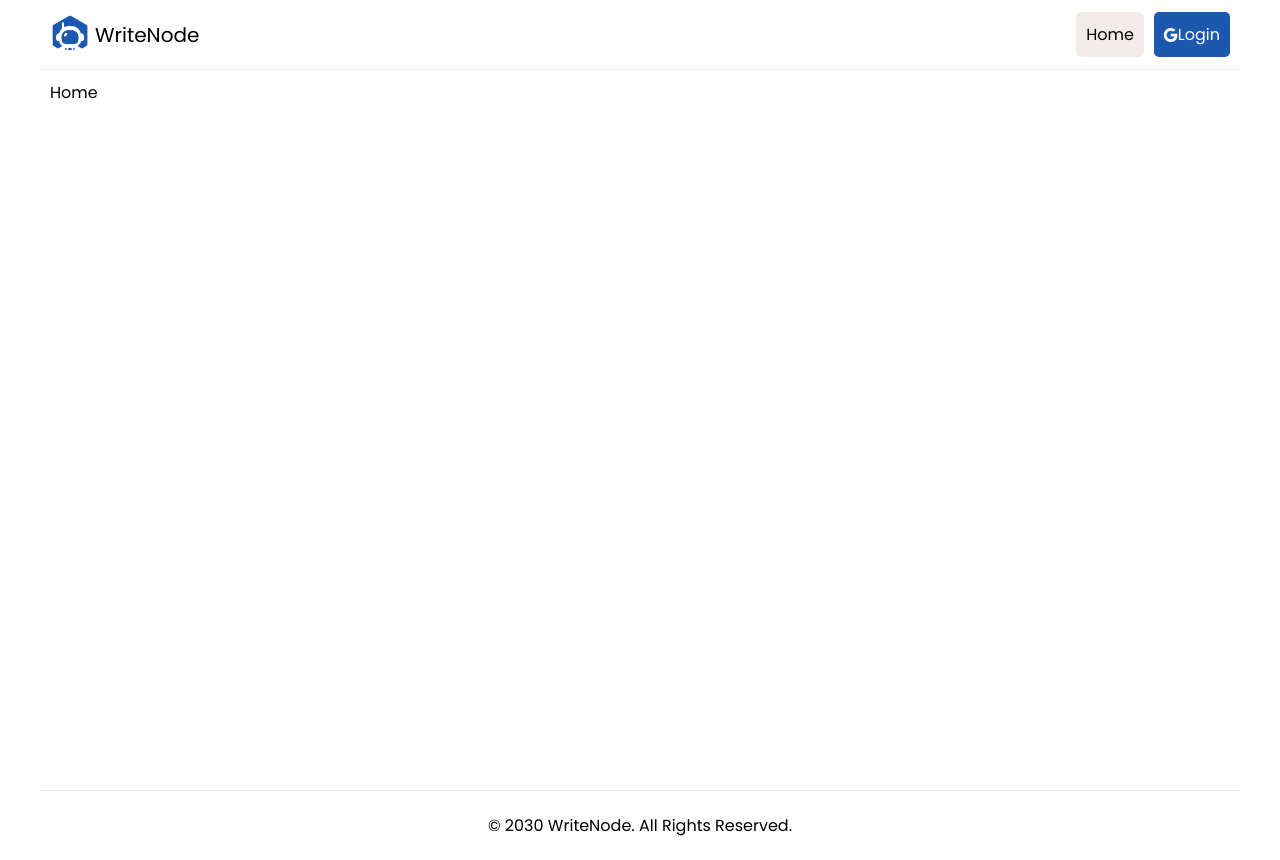
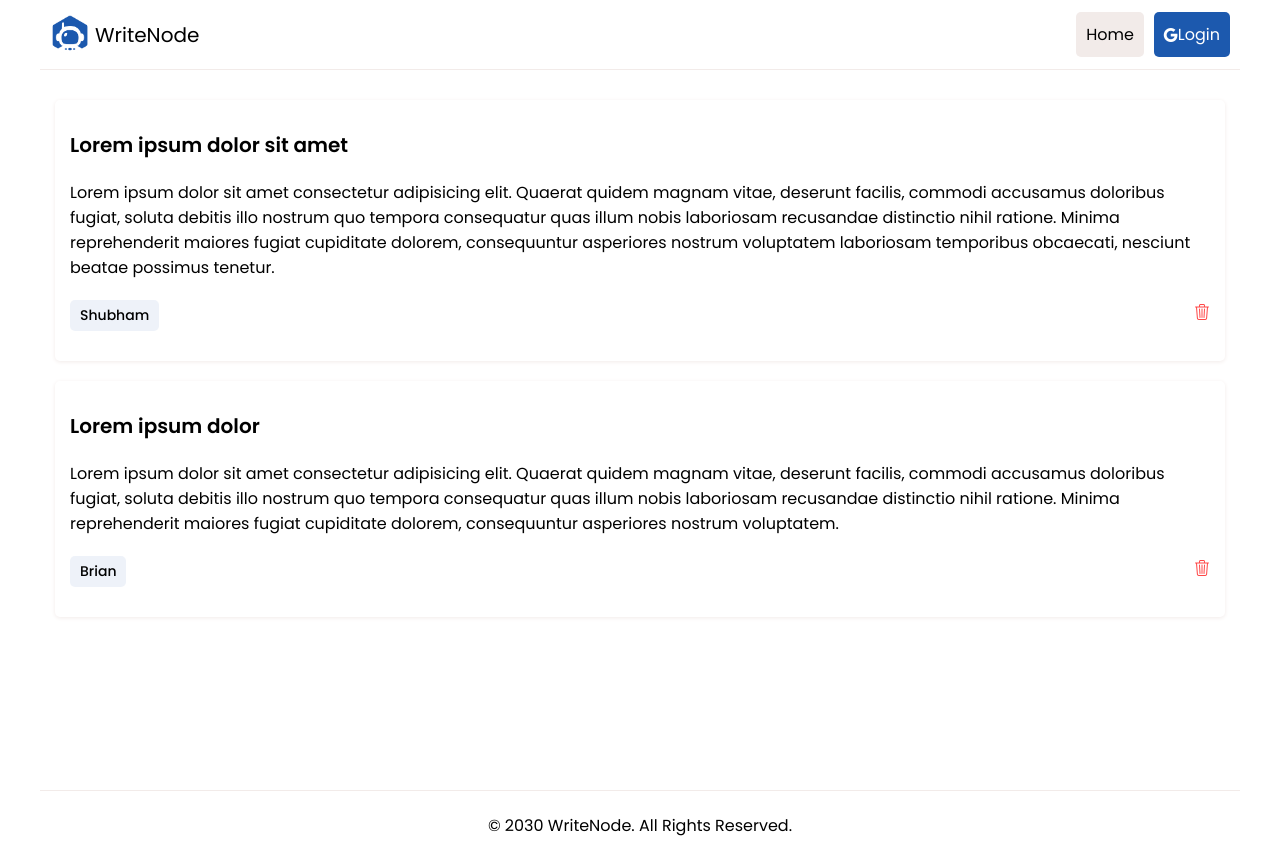
Before and after one commit to SilverStar323/write-node, a React (Create React App) app: page / in a window 1280 px wide. Built offline with nearby package versions, Linux system fonts and the light colour scheme.

Commit message:
firebase setup

```diff
--- a/package.json
+++ b/package.json
@@ -6,6 +6,7 @@
     "@testing-library/jest-dom": "^5.17.0",
     "@testing-library/react": "^13.4.0",
     "@testing-library/user-event": "^13.5.0",
+    "firebase": "^9.23.0",
     "react": "^18.3.1",
     "react-dom": "^18.3.1",
     "react-router-dom": "^6.26.0",
--- a/src/components/PostCard.js
+++ b/src/components/PostCard.js
@@ -1,5 +1,15 @@
-export const PostCard = () => {
+export const PostCard = ({ post }) => {
+  const { title, description, author } = post;
   return (
-    <div>PostCard</div>
-  )
-}
+    <section className="card">
+      <p className="title">{title}</p>
+      <p className="description">{description}</p>
+      <p className="control">
+        <span className="author">{author}</span>
+        <span className="delete">
+          <i className="bi bi-trash3"></i>
+        </span>
+      </p>
+    </section>
+  );
+};
--- a/src/pages/CreatePost.js
+++ b/src/pages/CreatePost.js
@@ -1,5 +1,14 @@
 export const CreatePost = () => {
   return (
-    <main>CreatePost</main>
+    <main className="create">
+      <div className="heading">
+        <h1>Add New Post</h1>
+      </div>
+      <form className="createPost">
+        <input type="text" className="title" name="title" placeholder="Title" maxLength="50" required />
+        <textarea className="description" name="description" placeholder="Description" maxLength="600" required></textarea>
+        <button type="submit" className="submit">Create</button>
+      </form>
+    </main>
   )
 }
--- a/src/pages/Home.js
+++ b/src/pages/Home.js
@@ -1,6 +1,16 @@
+import { PostCard } from "../components";
 
 export const Home = () => {
+  const posts = [
+    {id: 1, title: "Lorem ipsum dolor sit amet", description: "Lorem ipsum dolor sit amet consectetur adipisicing elit. Quaerat quidem magnam vitae, deserunt facilis, commodi accusamus doloribus fugiat, soluta debitis illo nostrum quo tempora consequatur quas illum nobis laboriosam recusandae distinctio nihil ratione. Minima reprehenderit maiores fugiat cupiditate dolorem, consequuntur asperiores nostrum voluptatem laboriosam temporibus obcaecati, nesciunt beatae possimus tenetur.", author: "Shubham"},
+    {id: 2, title: "Lorem ipsum dolor", description: "Lorem ipsum dolor sit amet consectetur adipisicing elit. Quaerat quidem magnam vitae, deserunt facilis, commodi accusamus doloribus fugiat, soluta debitis illo nostrum quo tempora consequatur quas illum nobis laboriosam recusandae distinctio nihil ratione. Minima reprehenderit maiores fugiat cupiditate dolorem, consequuntur asperiores nostrum voluptatem.", author: "Brian"}
+  ];
+
   return (
-    <main>Home</main>
+    <main>
+      {posts.map(post =>
+        <PostCard key={post.id} post={post} />
+      )}
+    </main>
   )
 }
--- a/src/pages/PageNotFound.js
+++ b/src/pages/PageNotFound.js
@@ -1,5 +1,14 @@
+import { Link } from "react-router-dom";
+import NotFound from "../assets/images/page-not-found.jpg";
+
 export const PageNotFound = () => {
   return (
-    <div>PageNotFound</div>
+    <section className="pageNotFound">
+      <p>404 / Page Not Found</p>
+      <img src={NotFound} alt="Page Not Found" />
+      <Link to="/">
+        <button>Back To Home</button>
+      </Link>
+    </section>
   )
 }
```
Also changed, not shown: src/firebase/config.js (added, +17 -0 lines), 1 other file (tests, documents, lock files or other folders).
